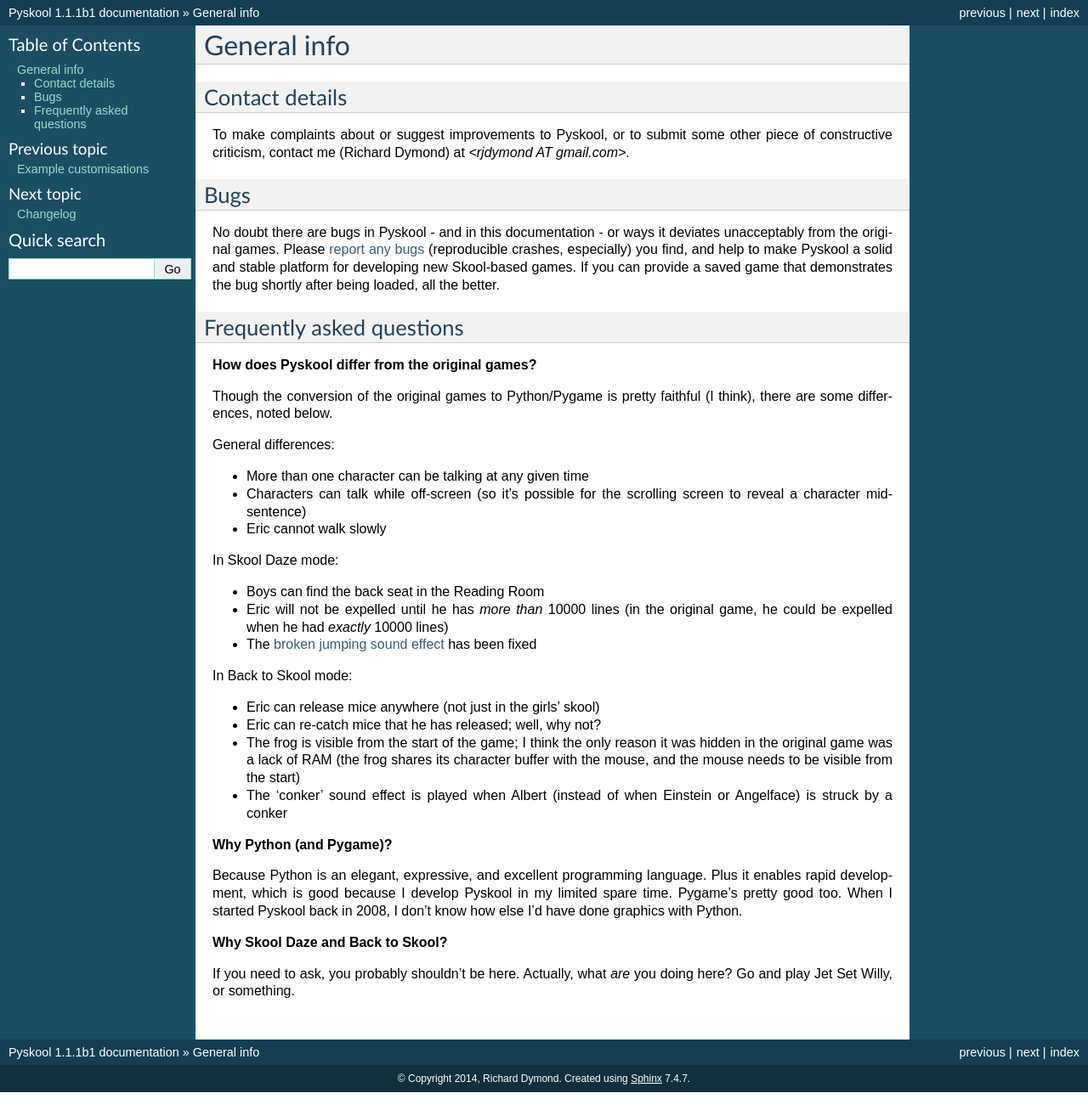
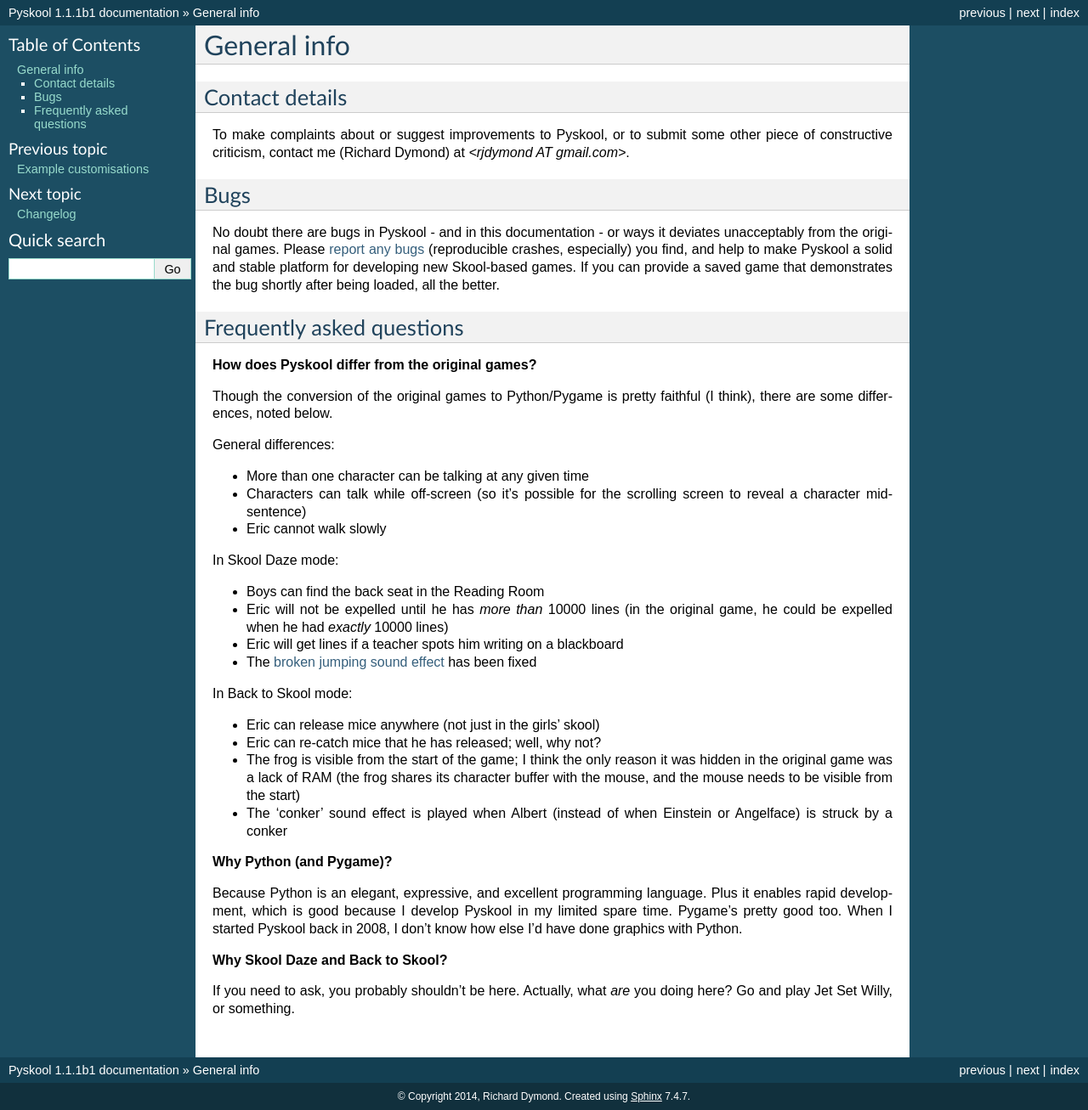
Before and after one commit to skoolkid/pyskool, a Sphinx documentation site: the page built from sphinx/source/info.rst, in a window 1280 px wide. Shown: the whole page at 85% size. Built offline with Sphinx 7.4.7, drawn with Linux system fonts in a browser that asks for light colours; before the commit the page ends 1286 px from its top, so only the background shows below that.

Commit message:
Update the list of differences from the original Skool Daze

```diff
--- a/sphinx/source/info.rst
+++ b/sphinx/source/info.rst
@@ -42,6 +42,7 @@
 * Boys can find the back seat in the Reading Room
 * Eric will not be expelled until he has *more than* 10000 lines (in the
   original game, he could be expelled when he had *exactly* 10000 lines)
+* Eric will get lines if a teacher spots him writing on a blackboard
 * The `broken jumping sound effect`_ has been fixed
 
 .. _broken jumping sound effect: http://pyskool.ca/disassemblies/skool_daze/reference/bugs.html#jumpSound
```
